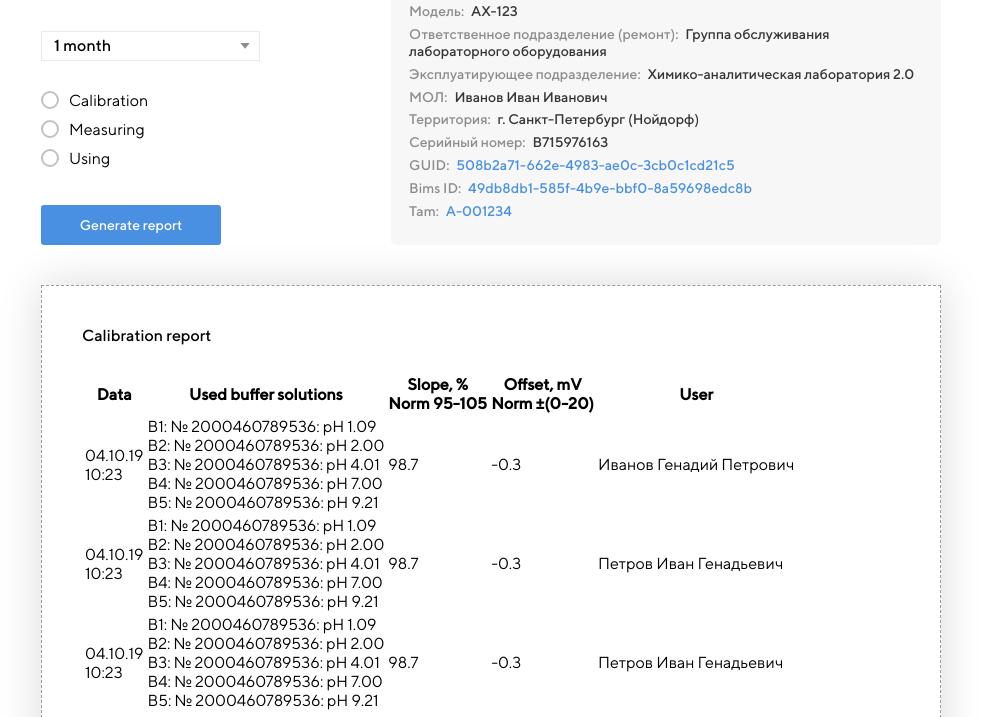
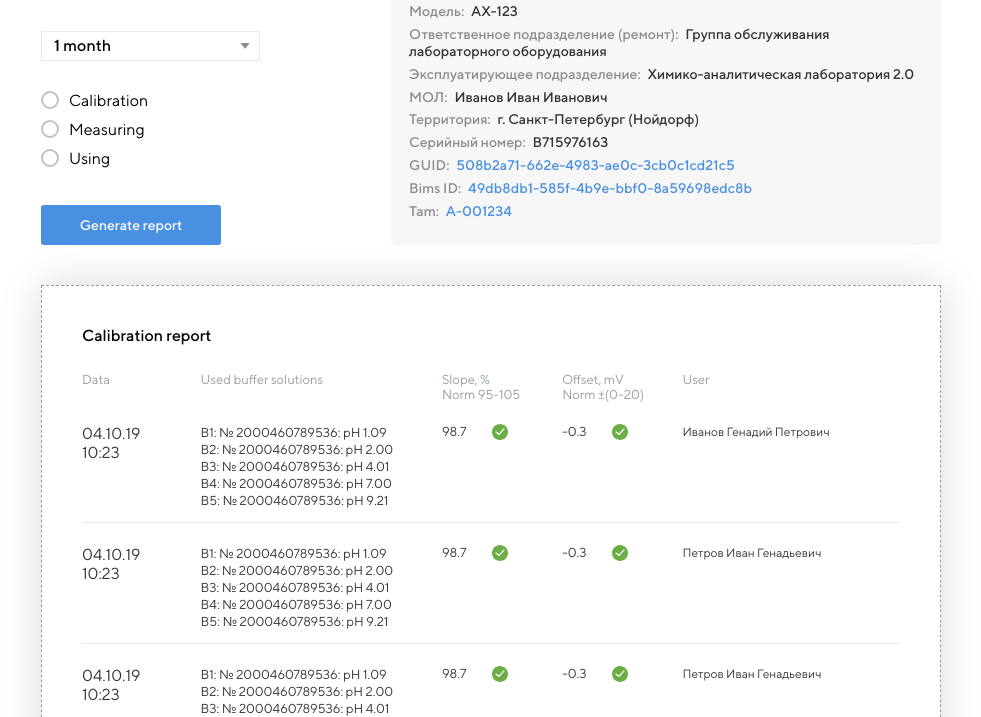
Before and after one commit to ronnika/calibration-report, a website with bundled scripts: page src/index.html in a window 1280 px wide. Shown: the part 235-952 px from the top of the page, without its empty margins (149-1130 px from the left). Built offline with nearby package versions, Linux system fonts and the light colour scheme.

Commit message:
feat: add all table styles

```diff
--- a/src/blocks/report/report.scss
+++ b/src/blocks/report/report.scss
@@ -13,4 +13,70 @@
         font-size: 16px;
         font-weight: 500;
     }
+    &__table {
+        width: 100%;
+        border-collapse: collapse;
+    }
+    &__th {
+
+        padding: 0;
+        font-size: 13px;
+        font-weight: 400;
+        color: #939DA6;
+        text-align: left;
+        vertical-align: top;
+        &_date {
+            width: 14.5%;
+        }
+        &_buff {
+            width: 29.5%;
+        }
+        &_slope {
+            width: 14.7%
+        }
+        &_offset {
+            width: 14.7%
+        }
+    }
+    &__td {
+        padding: 22px 0 13px;
+        font-feature-settings: "tnum";
+        font-size: 13px;
+        color: #353535;
+        vertical-align: top;
+        border-bottom: 1px solid #E9E9E9;
+        &_data {
+            font-size: 16px;
+        }
+        &_buff {
+            line-height: 17px;
+        }
+        &_user {
+            font-size: 12px;
+        }
+    }
+    &__num {
+        position: relative;
+        &::after {
+            position: absolute;
+            left: 50px;
+            top: 0;
+            content: "";
+            display: block;
+            width:16px;
+            height: 16px;
+            background-image: url(./blocks/report/report__icon_ok.svg);
+        }
+        &_bad {
+            &::after{
+                background-image: url(./blocks/report/report__icon_bad.svg);
+            }
+
+        }
+    }
+    &__icon {
+
+        width:16px;
+        height: 16px;
+    }
 }
--- a/src/index.html
+++ b/src/index.html
@@ -104,18 +104,44 @@
             <h3 class="report__header">Calibration report</h3>
             <table class="report__table">
                 <tr>
-                    <th class="report__th">Data</th>
-                    <th class="report__th">Used buffer solutions</th>
-                    <th class="report__th">Slope, %<br>Norm 95-105</th>
-                    <th class="report__th">Offset, mV<br>Norm ±(0-20)</th>
-                    <th class="report__th">User</th>
+                    <th class="report__th report__th_date">Data</th>
+                    <th class="report__th report__th_buff">Used buffer solutions</th>
+                    <th class="report__th report__th_slope">Slope, %<br>Norm 95-105</th>
+                    <th class="report__th report__th_offset">Offset, mV<br>Norm ±(0-20)</th>
+                    <th class="report__th report__th_user">User</th>
                 </tr>
                 <tr>
-                    <td class="report__td">
+                    <td class="report__td report__td_data">
                         <div class="report__date">04.10.19</div>
                         <div class="report__time">10:23</div>
                         </td>
+                    <td class="report__td report__td_buff">
+                        В1: № 2000460789536: pH 1.09
+                        <br>
+                        В2: № 2000460789536: pH 2.00
+                        <br>
+                        В3: № 2000460789536: pH 4.01
+                        <br>
+                        В4: № 2000460789536: pH 7.00
+                        <br>
+                        В5: № 2000460789536: pH 9.21
+                    </th>
+                    <td class="report__td report__td_slope">
+                        <span class="report__num">98.7</span>
+                    </td>
                     <td class="report__td">
+                        <span class="report__num">-0.3</span>
+                    </td>
+                    <td class="report__td report__td_user">
+                        Иванов Генадий Петрович
+                    </td>
+                </tr>
+                <tr>
+                    <td class="report__td report__td_data">
+                        <div class="report__date">04.10.19</div>
+                        <div class="report__time">10:23</div>
+                        </td>
+                    <td class="report__td report__td_buff">
                         В1: № 2000460789536: pH 1.09
                         <br>
                         В2: № 2000460789536: pH 2.00
@@ -127,23 +153,21 @@
                         В5: № 2000460789536: pH 9.21
                     </th>
                     <td class="report__td">
-                        98.7
-                        <div class="report__icon_ok"></div>
+                        <span class="report__num">98.7</span>
                     </td>
                     <td class="report__td">
-                        -0.3
-                        <div class="report__icon_ok"></div>
+                        <span class="report__num">-0.3</span>
                     </td>
-                    <td class="report__td">
-                        Иванов Генадий Петрович
+                    <td class="report__td report__td_user">
+                        Петров Иван Генадьевич
                     </td>
                 </tr>
                 <tr>
-                    <td class="report__td">
+                    <td class="report__td report__td_data">
                         <div class="report__date">04.10.19</div>
                         <div class="report__time">10:23</div>
                         </td>
-                    <td class="report__td">
+                    <td class="report__td report__td_buff">
                         В1: № 2000460789536: pH 1.09
                         <br>
                         В2: № 2000460789536: pH 2.00
@@ -155,23 +179,21 @@
                         В5: № 2000460789536: pH 9.21
                     </th>
                     <td class="report__td">
-                        98.7
-                        <div class="report__icon_ok"></div>
+                        <span class="report__num">98.7</span>
                     </td>
                     <td class="report__td">
-                        -0.3
-                        <div class="report__icon_ok"></div>
+                        <span class="report__num">-0.3</span>
                     </td>
-                    <td class="report__td">
+                    <td class="report__td report__td_user">
                         Петров Иван Генадьевич
                     </td>
                 </tr>
                 <tr>
-                    <td class="report__td">
+                    <td class="report__td report__td_data">
                         <div class="report__date">04.10.19</div>
                         <div class="report__time">10:23</div>
                         </td>
-                    <td class="report__td">
+                    <td class="report__td report_t_d_buff">
                         В1: № 2000460789536: pH 1.09
                         <br>
                         В2: № 2000460789536: pH 2.00
@@ -183,42 +205,12 @@
                         В5: № 2000460789536: pH 9.21
                     </th>
                     <td class="report__td">
-                        98.7
-                        <div class="report__icon_ok"></div>
+                        <span class="report__num report__num_bad">90.1</span>
                     </td>
                     <td class="report__td">
-                        -0.3
-                        <div class="report__icon_ok"></div>
+                        <span class="report__num">-0.5</span>
                     </td>
-                    <td class="report__td">
-                        Петров Иван Генадьевич
-                    </td>
-                </tr>
-                <tr>
-                    <td class="report__td">
-                        <div class="report__date">04.10.19</div>
-                        <div class="report__time">10:23</div>
-                        </td>
-                    <td class="report__td">
-                        В1: № 2000460789536: pH 1.09
-                        <br>
-                        В2: № 2000460789536: pH 2.00
-                        <br>
-                        В3: № 2000460789536: pH 4.01
-                        <br>
-                        В4: № 2000460789536: pH 7.00
-                        <br>
-                        В5: № 2000460789536: pH 9.21
-                    </th>
-                    <td class="report__td">
-                        90.1
-                        <div class="report__icon_bad"></div>
-                    </td>
-                    <td class="report__td">
-                        -0.5
-                        <div class="report__icon_ok"></div>
-                    </td>
-                    <td class="report__td">
+                    <td class="report__td report__td_user">
                         Генадьев Иван Петрович
                     </td>
                 </tr>
```
Also changed, not shown: src/blocks/report/report__icon_bad.svg (added), src/blocks/report/report__icon_ok.svg (added).
